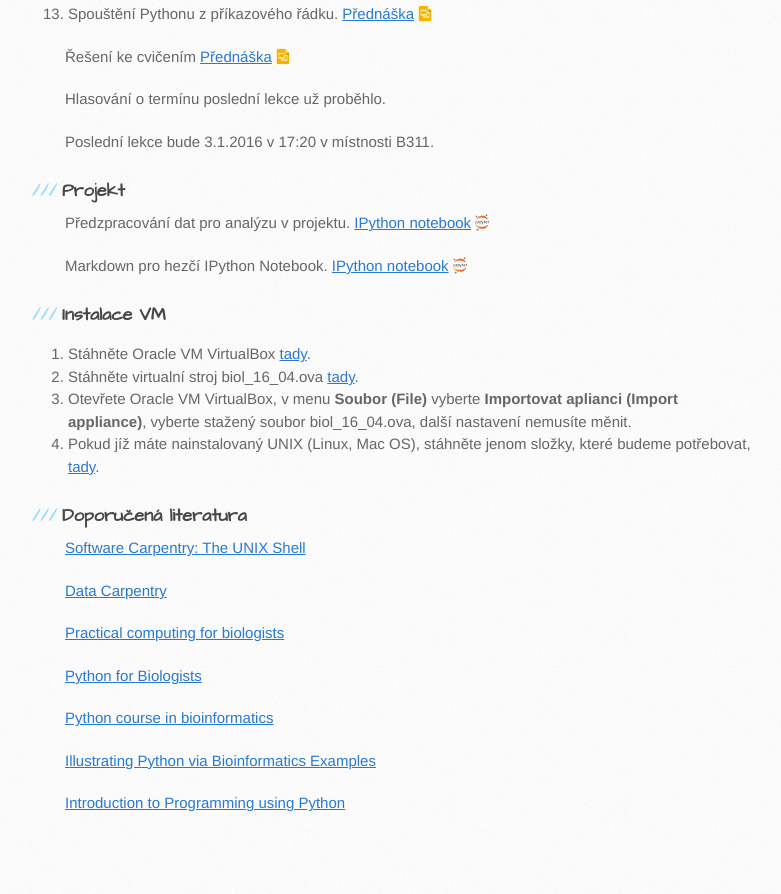
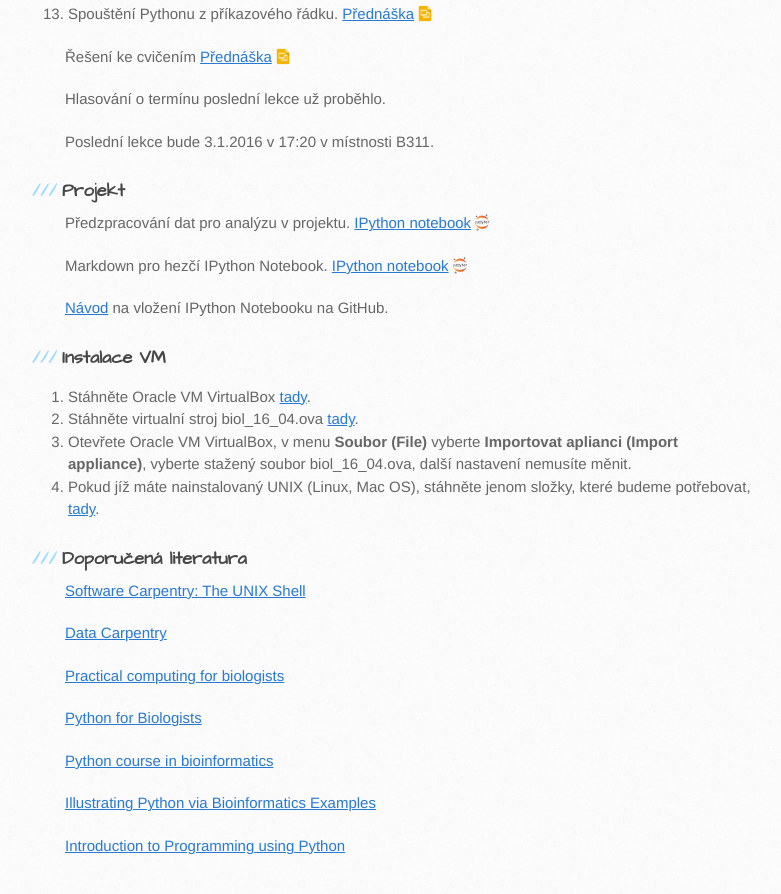
Before and after one commit to anastazie/intro_python_biol, a Jekyll site: the page built from index.md, in a window 1280 px wide and 900 px high, scrolled down 1366 px. Shown: the top 894 px of the window, without its empty margins (105-886 px from the left). Built offline with Jekyll 4.4.1, drawn with Linux system fonts in a browser that asks for light colours; our own code applies the rules of GitHub Pages for plain Markdown files; before the commit the page ends 2223 px from its top, so only the background shows below that.

Commit message:
Update index.md

```diff
--- a/index.md
+++ b/index.md
@@ -42,6 +42,8 @@ Předzpracování dat pro analýzu v projektu. <a href="https://github.com/anast
 
 Markdown pro hezčí IPython Notebook. <a href="https://github.com/anastazie/python_biol_2016/blob/master/Python_markdown.ipynb" class="jupyter"> IPython notebook </a>
 
+[Návod](https://docs.google.com/document/d/1fgUFZ8hWeT7fUlPuZywD2y6zjIXFiAc0hyWk91Aoj9I/edit?usp=sharing) na vložení IPython Notebooku na GitHub.
+
 ### Instalace VM
 
 1. Stáhněte Oracle VM VirtualBox [tady](https://www.virtualbox.org/wiki/Downloads).
```
